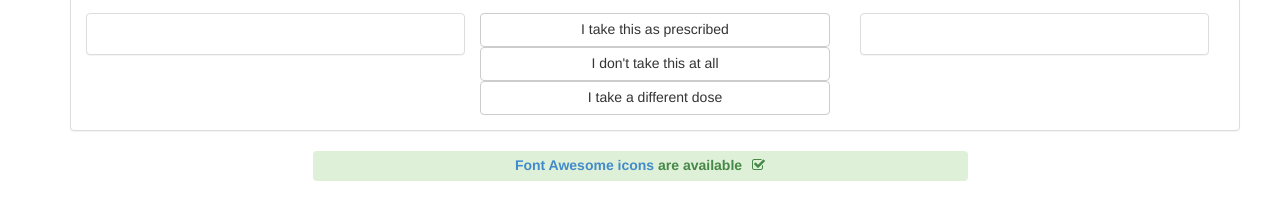
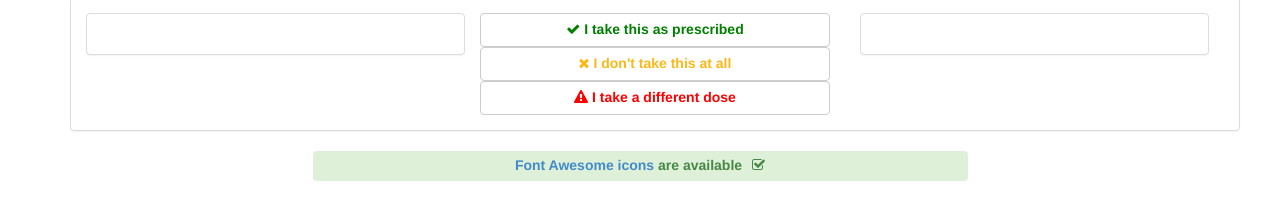
Before and after one commit to handihealth/med-recs, a website: page app/index.html in a window 1280 px wide. Shown: the part 133-352 px from the top of the page. Drawn offline with Linux system fonts and the light colour scheme.

Commit message:
added colours and icons

```diff
--- a/app/index.html
+++ b/app/index.html
@@ -56,8 +56,8 @@
                 <div btn="btn-group-vertical" >
                       <button data-bind="click: function(med, event) { med.setStatus('As prescribed') }"
                               class="btn btn-default"
-                              style="width:100%"
-                              type="submit">I take this as prescribed</button>
+                              style="width:100%; color:green; font-weight:bold;"
+                              type="submit"><i class="fa fa-check"></i> I take this as prescribed</button>
 
                       <!--
 					  <button data-bind="click: function(med, event) { med.setStatus('Not taken') }"
@@ -66,9 +66,9 @@
                               type="submit">I don't take this at all</button>
 					  -->
                       <button class="btn btn-default"
-							  style="width:100%"
+							  style="width:100%; color:#FBB917; font-weight:bold;"
                               data-bind="click: $root.showModalDoseStopped"
-                              data-toggle="modal" data-target="#stoppedDoseModal">I don't take this at all</button>
+                              data-toggle="modal" data-target="#stoppedDoseModal"><i class="fa fa-times"></i> I don't take this at all</button>
                       <!--
                       <button data-bind="click: function(med, event) { med.setStatus('Changed dose') }"
                               class="btn btn-default"
@@ -76,9 +76,9 @@
                               type="submit">I take a different dose</button>
                       -->
                       <button class="btn btn-default"
-							                style="width:100%"
+							  style="width:100%; color:red; font-weight:bold;"
                               data-bind="click: $root.showModalDoseChanged"
-                              data-toggle="modal" data-target="#changedDoseModal">I take a different dose</button>
+                              data-toggle="modal" data-target="#changedDoseModal"><i class="fa fa-exclamation-triangle"></i> I take a different dose</button>
 
                 </div>
               </div>
```
